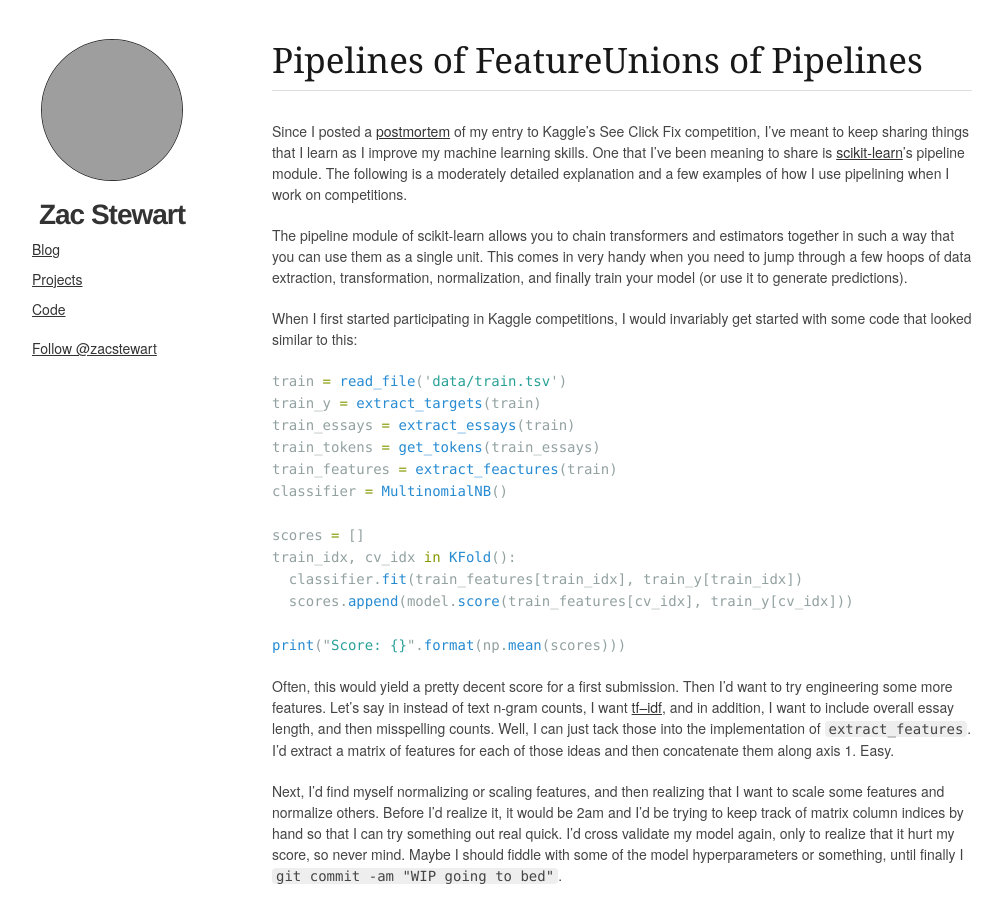
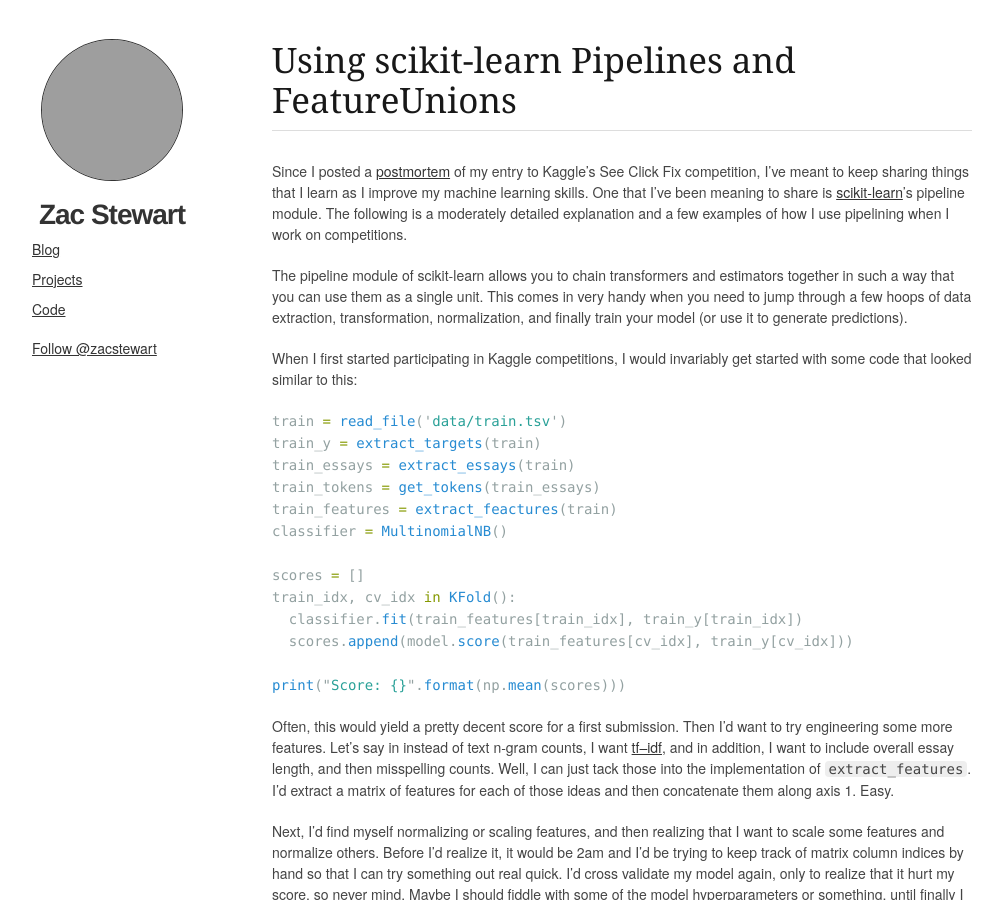
Before and after one commit to zacstewart/zacstewart.github.io, a Jekyll site: the page built from _posts/2014-08-05-pipelines-of-featureunions-of-pipelines.md, in a window 1280 px wide and 900 px high. Shown: the whole window, without its empty margins (138-1141 px from the left). Built offline with Jekyll 4.4.1, drawn with Linux system fonts in a browser that asks for light colours; Markdown is read by kramdown in place of the engine named in the settings; comment, search, counter and statistics services are not loaded; grey boxes are pictures that could not be loaded.

Commit message:
Change title

```diff
--- a/_posts/2014-08-05-pipelines-of-featureunions-of-pipelines.md
+++ b/_posts/2014-08-05-pipelines-of-featureunions-of-pipelines.md
@@ -1,6 +1,6 @@
 ---
 layout: post
-title: "Pipelines of FeatureUnions of Pipelines"
+title: "Using scikit-learn Pipelines and FeatureUnions"
 ---
 Since I posted a [postmortem][postmortem] of my entry to Kaggle's See Click Fix competition, I've meant to keep sharing things that I learn as I improve my machine learning skills. One that I've been meaning to share is [scikit-learn][sklearn]'s pipeline module. The following is a moderately detailed explanation and a few examples of how I use pipelining when I work on competitions.
 
```
